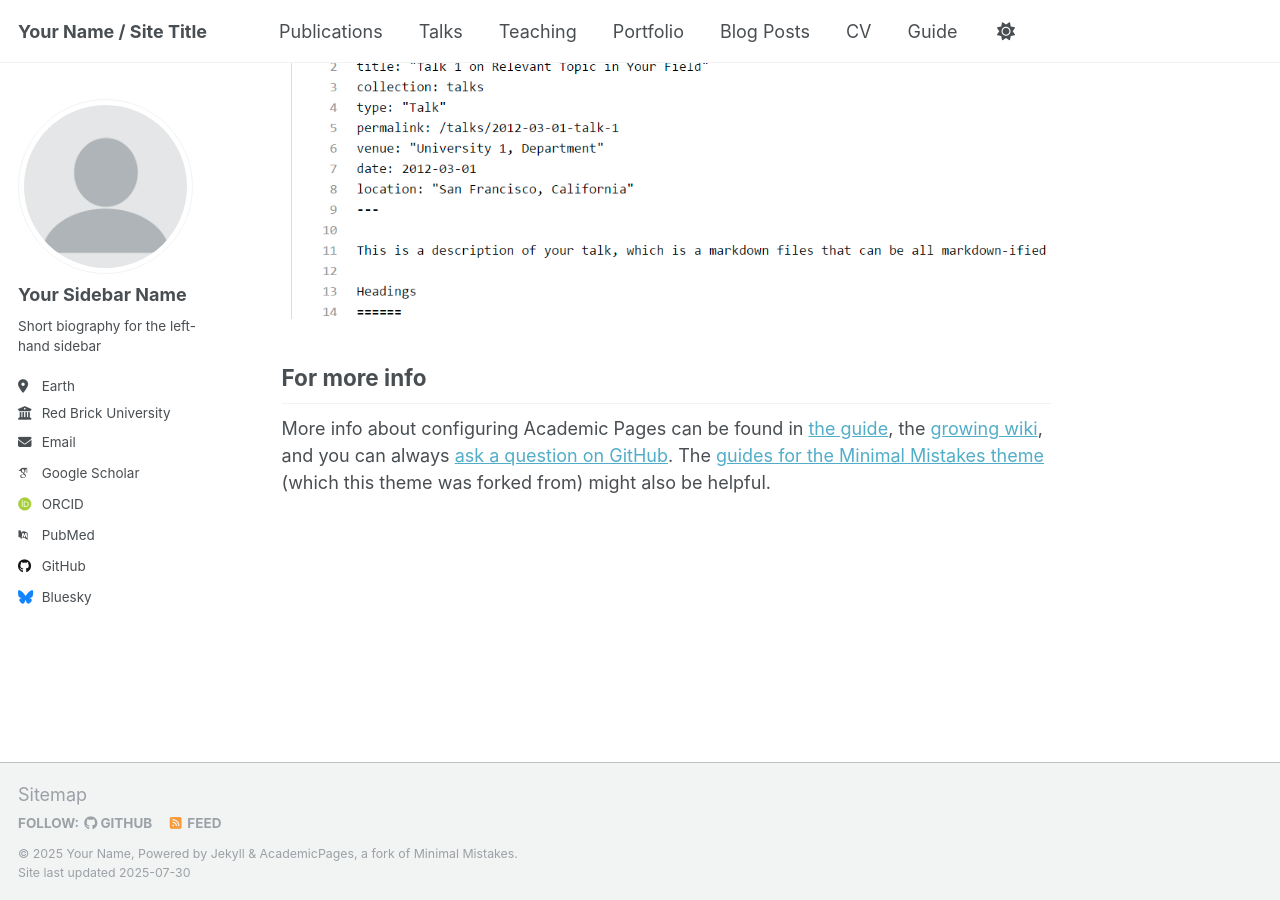
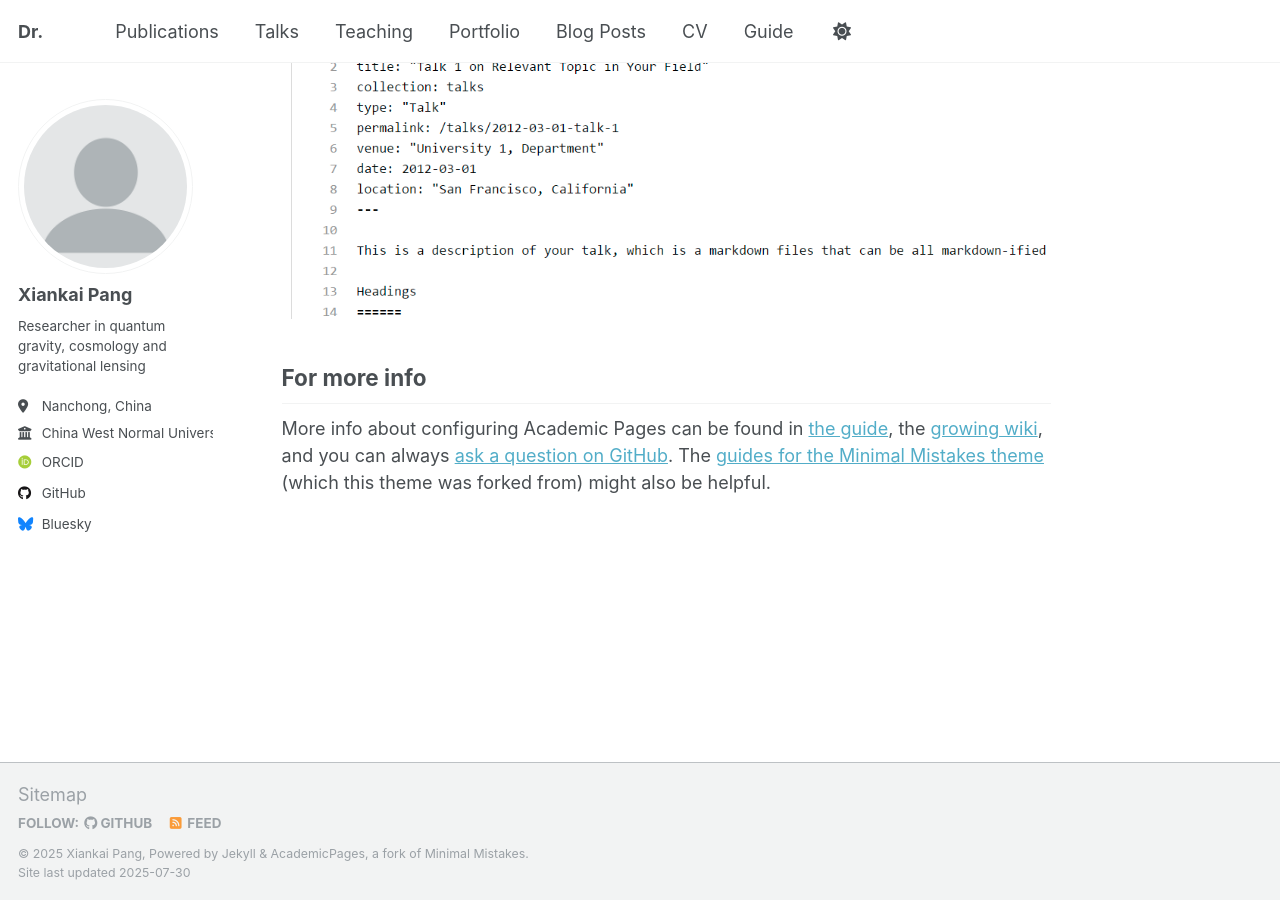
Before and after one commit to NineBeans2/NineBeans2.github.io, a Jekyll site: the page built from _pages/about.md, in a window 1280 px wide and 900 px high, scrolled down 2880 px. Built offline with Jekyll 4.4.1, drawn with Linux system fonts in a browser that asks for light colours; some web fonts are replaced; a script that is not in the unit is left out.

Commit message:
inspirehep added

```diff
--- a/_config.yml
+++ b/_config.yml
@@ -9,13 +9,13 @@
 # Basic Site Settings
 locale                   : "en-US"
 site_theme               : "default"
-title                    : "Your Name / Site Title"
-title_separator          : "-"
-name                     : &name "Your Name"
-description              : &description "personal description"
-url                      : https://academicpages.github.io # the base hostname & protocol for your site e.g. "https://[your GitHub username].github.io" or if you already have some other page hosted on Github then use "https://[your GitHub username].github.io/[Your Repo Name]"
+title                    : "Dr."
+title_separator          : " "
+name                     : &name "Xiankai Pang"
+description              : &description "Researcher in quantum gravity, cosmology and gravitational lensing"
+url                      : https://ninebeans2.github.io # the base hostname & protocol for your site e.g. "https://[your GitHub username].github.io" or if you already have some other page hosted on Github then use "https://[your GitHub username].github.io/[Your Repo Name]"
 baseurl                  : "" # the subpath of your site, e.g. "/blog"
-repository               : "academicpages/academicpages.github.io"
+repository               : "NineBeans2/NineBeans2.github.io"
 
 # Site Author - The following control what appear as part of the author content on the side bar.
 #               If a field is blank the icon and link will not appear, otherwise it will be shown.
@@ -23,24 +23,25 @@
 author:
   # Biographic information
   avatar           : "profile.png"
-  name             : "Your Sidebar Name"
+  name             : "Xiankai Pang"
   pronouns         : # example: "she/her"
-  bio              : "Short biography for the left-hand sidebar"
-  location         : "Earth"
-  employer         : "Red Brick University"
+  bio              : "Researcher in quantum gravity, cosmology and gravitational lensing"
+  location         : "Nanchong, China"
+  employer         : "China West Normal University"
   uri              : # URL
-  email            : "none@example.org"
+  # email            : "none@example.org"
 
   # Academic websites
   academia         : # URL
   arxiv            : # URL - Update with the correct link to your profile
-  googlescholar    : "https://scholar.google.com/citations?user=PS_CX0AAAAAJ"
-  impactstory      : # URL
-  orcid            : "http://orcid.org/yourorcidurl"
+  # googlescholar    : "https://scholar.google.com/citations?user=PS_CX0AAAAAJ"
+  # impactstory      : # URL
+  orcid            : "https://orcid.org/0000-0002-8387-4656"
   semantic         : # URL
-  pubmed           : "https://www.ncbi.nlm.nih.gov/pubmed/?term=john+snow"
+  # pubmed           : "https://www.ncbi.nlm.nih.gov/pubmed/?term=john+snow"
   researchgate     : # URL
   scopus           : # URL
+  InspireHep       : "https://inspirehep.net/literature?sort=mostrecent&size=25&page=1&q=a%20Xiankai.Pang.1&ui-citation-summary=true"
 
   # Repositories and software development
   bitbucket        : # Username - Update with your username on the site
```
